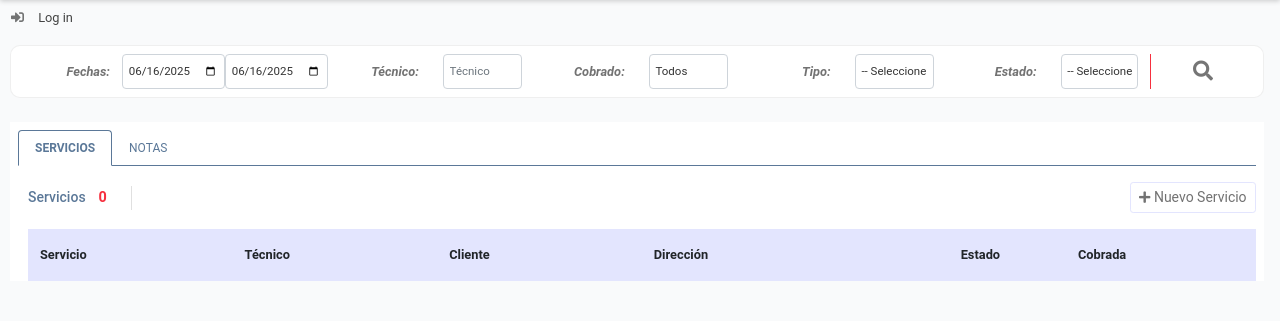
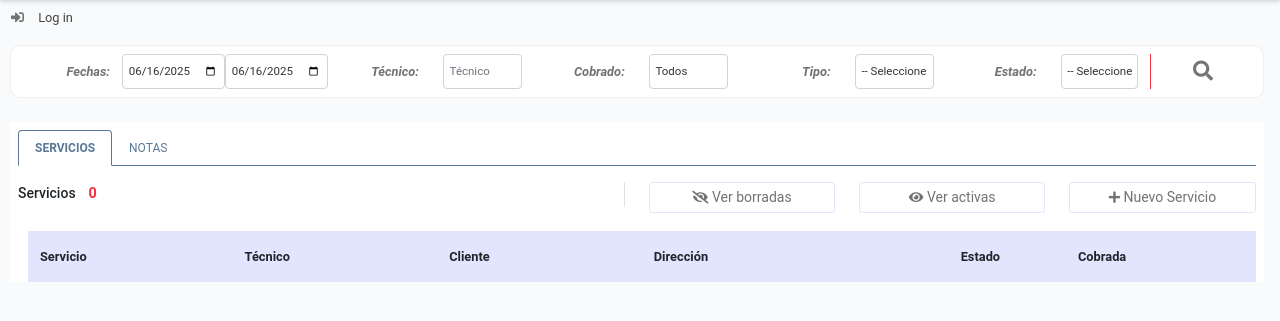
Before and after one commit to shidix/ipp, a Django app: page /gestion/home in a window 1280 px wide. Shown: the part 65-386 px from the top of the page. Run offline with Django 3.2, Linux system fonts and the light colour scheme; the visitor is signed in with stand-in values (Sample User, id 1); data that the repository does not hold is empty.

Commit message:
borrado soft para los servicios

```diff
--- a/gestion/models.py
+++ b/gestion/models.py
@@ -102,6 +102,7 @@ class ServiceStatus(models.Model):
         verbose_name_plural = _('Estados')
 
 class Service(models.Model):
+    deleted = models.BooleanField(default=False, verbose_name=_('Desactivado'));
     charged = models.BooleanField(default=False, verbose_name=_('Cobrado'));
     ini_date = models.DateTimeField(default=datetime.datetime.now(), null=True, verbose_name=_('Inicio'))
     end_date = models.DateTimeField(default=datetime.datetime.now(), null=True, verbose_name=_('Fin'))
--- a/gestion/templates/services-list.html
+++ b/gestion/templates/services-list.html
@@ -22,14 +22,24 @@
             <div class="col-3"><i class="fas fa-map-marker orange"></i> {{item.client.address}}</div>
             {#<div class="col-2">{{item.emp_notes}}</div>#}
             {#<div class="col-1"><span class="status-waiting">En espera</span></div>#}
-            <div class="col-1 pt-2"><span class="status-service" style="background:{{item.status.color}}"><strong>{{item.status.name}}</strong></span></div>
-            <div class="col-1 pt-2 text-center">{%if item.charged%}<i class="fas fa-check-circle"></i>{%else%}<i class="fas fa-times"></i>{%endif%}</div>
+            <div class="col-1 pt-2">
+                <span class="status-service" style="background:{{item.status.color}}"><strong>{{item.status.name}}</strong></span>
+            </div>
+            <div class="col-1 pt-2 text-center">
+                {%if item.charged%}<i class="fas fa-check-circle"></i>{%else%}<i class="fas fa-times"></i>{%endif%}
+            </div>
             <div class="col-1 pb-2 text-right">
                 <a class="btn btn-xs ark" data-url="{% url "services-form" %}" data-target-modal="common-modal"
                     data-obj_id="{{item.id}}" title="{% trans 'Editar' %}"><i class="fas fa-edit"></i></a>
-                <a class="btn btn-xs ark" data-url="{% url "services-remove" %}" data-target="item-list" data-obj_id="{{item.id}}"
-                    title="{% trans 'Borrar' %}" data-confirm="{% trans "Are you sure to remove this element?" %}">
-                    <i class="fas fa-trash"></i></a>
+                {% if item.deleted %}
+                    <a class="btn btn-xs ark" data-url="{% url "services-remove" %}" data-target="item-list" data-obj_id="{{item.id}}"
+                        title="{% trans 'Borrar' %}" data-confirm="{%trans "Está seguro/a de que desea borrar este elemento?"%}">
+                        <i class="fas fa-trash"></i></a>
+                {% else %}
+                    <a class="btn btn-xs ark" data-url="{% url "services-remove-soft" %}" data-target="item-list"
+                        data-obj_id="{{item.id}}" title="{%trans 'Borrar'%}"
+                        data-confirm="{%trans "Está seguro/a de que desea borrar este elemento?"%}"> <i class="fas fa-trash"></i></a>
+                {% endif %}
             </div>
             <div class="col-12 bt-grey mt-2 pt-2"><i class="fa fa-file orange"></i> <strong>{% trans 'Descripción' %}:</strong> <br />
                 {{item.notes}}</div>
@@ -45,19 +55,34 @@
 <div class="d-lg-none">
     {% for item in item_list %}
     <div class="row list-item-cl pt-2 pb-2 m-0" id="row_{{item.id}}">
-        <div class="col-12"> <small><i class="fas fa-tools orange"></i> {% trans 'Servicio' %}</small> <br /> <strong>{{item.service.name}}</strong></div>
-        <div class="col-6 mt-3"> <small><i class="fas fa-user orange"></i> {% trans 'Técnico' %}</small> <br /> <strong>{{item.employee.name}}</strong></div>
-        <div class="col-5 offset-1 mt-3"> <small><i class="fas fa-user orange"></i> {% trans 'Cliente' %} </small> <br /> <strong>{{item.client.name}}</strong> </div>
-        <div class="col-6 mt-3"> <small><i class="fas fa-info-circle orange"></i> {% trans 'Info' %} </small> <br /> <strong>Info</strong> </div>
-        <div class="col-5 offset-1 mt-3"> <small><i class="fas fa-traffic-light orange"></i> {% trans 'Estado' %} </small> <br /> <strong><span class="status-waiting">En espera</span></strong> </div>
-        <div class="col-12 mt-"> <small><i class="fas fa-map-marker orange"></i> {% trans 'Dirección' %}</small> <br /><strong>{{item.client.address}}</strong> </div>
+        <div class="col-12">
+            <small><i class="fas fa-tools orange"></i> {% trans 'Servicio' %}</small> <br /> <strong>{{item.service.name}}</strong>
+        </div>
+        <div class="col-6 mt-3">
+            <small><i class="fas fa-user orange"></i> {% trans 'Técnico' %}</small> <br /> <strong>{{item.employee.name}}</strong>
+        </div>
+        <div class="col-5 offset-1 mt-3">
+            <small><i class="fas fa-user orange"></i> {% trans 'Cliente' %} </small> <br /> <strong>{{item.client.name}}</strong>
+        </div>
+        <div class="col-6 mt-3">
+            <small><i class="fas fa-info-circle orange"></i> {% trans 'Info' %} </small> <br /> <strong>Info</strong>
+        </div>
+        <div class="col-5 offset-1 mt-3">
+            <small><i class="fas fa-traffic-light orange"></i> {% trans 'Estado' %} </small> <br />
+            <strong><span class="status-waiting">En espera</span></strong>
+        </div>
+        <div class="col-12 mt-">
+            <small><i class="fas fa-map-marker orange"></i> {% trans 'Dirección' %}</small> <br />
+            <strong>{{item.client.address}}</strong>
+        </div>
         <div class="col-5 mt-2">
-            <button type="button" class="btn btn-primary-outline ark w-100" data-url="{% url "services-form" %}" data-target-modal="common-modal"
-                data-obj_id="{{item.id}}" title="{% trans 'Editar' %}"><small>Editar</small></button>
+            <button type="button" class="btn btn-primary-outline ark w-100" data-url="{% url "services-form" %}"
+                data-target-modal="common-modal" data-obj_id="{{item.id}}" title="{% trans 'Editar' %}"><small>Editar</small></button>
         </div>
         <div class="col-5 offset-2 mt-2">
-            <button type="button" class="btn btn-outline-danger ark w-100" data-url="{% url "services-remove" %}" data-target="item-list" data-obj_id="{{item.id}}"
-                title="{% trans 'Borrar' %}" data-confirm="{% trans "Are you sure to remove this element?" %}"><small>Borrar</small></button>
+            <button type="button" class="btn btn-outline-danger ark w-100" data-url="{% url "services-remove" %}"
+                data-target="item-list" data-obj_id="{{item.id}}" title="{% trans 'Borrar' %}"
+                data-confirm="{% trans "Are you sure to remove this element?" %}"><small>Borrar</small></button>
         </div>
     </div>
 
--- a/gestion/templates/services.html
+++ b/gestion/templates/services.html
@@ -3,12 +3,27 @@
 <div class="content" style="border-top:1px solid #5b7898">
     {%comment%} PC VERSION {%endcomment%}
     <div class="d-none d-lg-block">
-        <div class="toolbar-content mt-3 mb-3">
-            <h2 class="pathway b-right">
-                {%trans 'Servicios'%} <span id="items-counter" class="badge badge-secondary">{{items|length}}</span></h2>
-
-            <div><button type="button" class="btn btn-sm ark new w-100" data-url="{%url "services-form"%}"
-                data-target-modal="common-modal"> <i class="fas fa-plus"></i> {% trans 'Nuevo Servicio' %}</button></div>
+        <div class="toolbar-content- mt-3 mb-3">
+            <div class="row">
+                <div class="col-6">
+                    <h2 class="pathway b-right">
+                        {%trans 'Servicios'%} <span id="items-counter" class="badge badge-secondary">{{items|length}}</span></h2>
+                </div>
+                <div class="col-2">
+                    <button type="button" class="btn btn-sm ark new w-100" data-url="{%url "services-list"%}"
+                        data-target="item-list" data-deleted="True">
+                        <i class="fas fa-eye-slash"></i> {% trans 'Ver borradas' %}</button>
+                </div>
+                <div class="col-2">
+                    <button type="button" class="btn btn-sm ark new w-100" data-url="{%url "services-list"%}"
+                        data-target="item-list" data-deleted="False">
+                        <i class="fas fa-eye"></i> {% trans 'Ver activas' %}</button>
+                </div>
+                <div class="col-2 text-end">
+                    <button type="button" class="btn btn-sm ark new w-100" data-url="{%url "services-form"%}"
+                        data-target-modal="common-modal"> <i class="fas fa-plus"></i> {% trans 'Nuevo Servicio' %}</button>
+                </div>
+            </div>
         </div>
         <div id="item-list" class="ml-list">{% include "services-list.html" %}</div>
     </div>
--- a/gestion/urls.py
+++ b/gestion/urls.py
@@ -8,6 +8,7 @@ urlpatterns = [
     path('services/form', views.services_form, name='services-form'),
     path('services/form-save', views.services_form_save, name='services-form-save'),
     path('services/remove', views.services_remove, name='services-remove'),
+    path('services/remove-soft', views.services_remove_soft, name='services-remove-soft'),
 
     #---------------------- NOTES -----------------------
     #path('notes', views.notes, name='notes'),
--- a/gestion/views.py
+++ b/gestion/views.py
@@ -18,7 +18,7 @@ def init_session_date(request, key):
     #if not key in request.session:
     set_session(request, key, datetime.now().strftime("%Y-%m-%d"))
 
-def get_services(request):
+def get_services(request, deleted=False):
     value = get_session(request, "s_name")
     s_type = get_session(request, "s_type")
     status = get_session(request, "s_status")
@@ -27,7 +27,7 @@ def get_services(request):
     i_date = datetime.strptime("{} 00:00".format(get_session(request, "s_idate")), "%Y-%m-%d %H:%M")
     e_date = datetime.strptime("{} 23:59".format(get_session(request, "s_edate")), "%Y-%m-%d %H:%M")
 
-    kwargs = {"ini_date__gte": i_date, "ini_date__lte": e_date}
+    kwargs = {"ini_date__gte": i_date, "ini_date__lte": e_date, 'deleted': deleted}
     if value != "":
         kwargs["employee__name__icontains"] = value
     if s_type != "":
@@ -56,7 +56,8 @@ def index(request):
 
 @group_required("admins",)
 def services_list(request):
-    return render(request, "services-list.html", {"item_list": get_services(request)})
+    deleted = True if get_param(request.GET, "deleted") == "True" else False
+    return render(request, "services-list.html", {"item_list": get_services(request, deleted)})
 
 @group_required("admins",)
 def services_search(request):
@@ -104,6 +105,15 @@ def services_remove(request):
     if obj != None:
         obj.delete()
     return render(request, "services-list.html", {"item_list": get_services(request)})
+
+@group_required("admins",)
+def services_remove_soft(request):
+    obj = get_or_none(Service, request.GET["obj_id"]) if "obj_id" in request.GET else None
+    if obj != None:
+        obj.deleted = True
+        obj.save()
+    return render(request, "services-list.html", {"item_list": get_services(request)})
+
 
 '''
     NOTES
--- a/pwa/views.py
+++ b/pwa/views.py
@@ -116,8 +116,8 @@ def employee_notes(request):
 def employee_note(request):
     return render(request, "pwa/employees/note.html", {})
 
-def transcribe_audio(file):
-    subprocess.run(["python", "transcribir.py", file])
+def transcribe_audio(file, obj_id):
+    subprocess.run(["python", "transcribir.py", file, str(obj_id)])
 
 @group_required_pwa("employees")
 def employee_note_save(request):
@@ -129,6 +129,6 @@ def employee_note_save(request):
     if concept != "" or audio != None:
         note = Note.objects.create(concept=concept, audio=audio)
         if "audio" in request.FILES and request.FILES["audio"] != "":
-            t = threading.Thread(target=transcribe_audio, args=[note.audio.url], daemon=True)
+            t = threading.Thread(target=transcribe_audio, args=[note.audio.url, note.id], daemon=True)
             t.start()
     return redirect(reverse('pwa-employee'))
```
Also changed, not shown: transcribir.py (+6 -4 lines).
